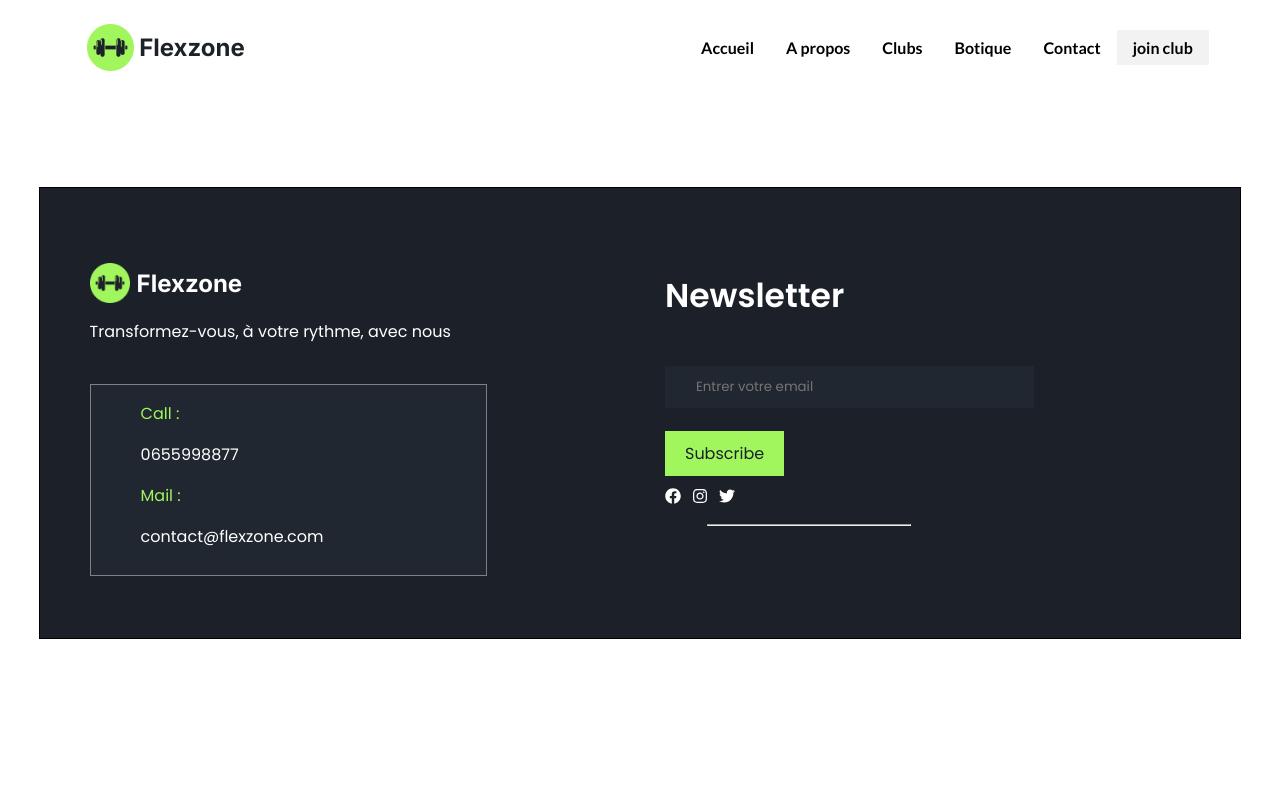
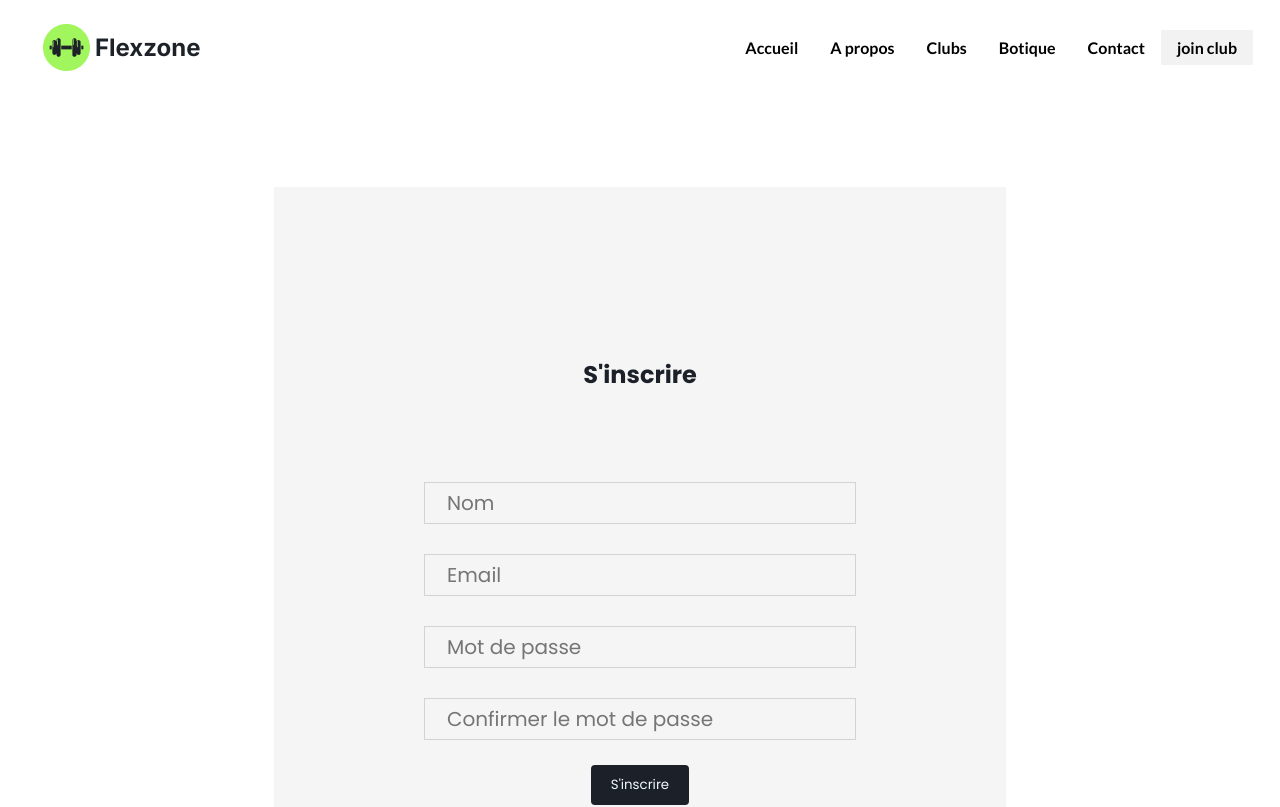
Before and after one commit to chanka1021/FlexZone, a React (Create React App) app: page /signup in a window 1280 px wide. Shown: the top 807 px of the page. Built offline with nearby package versions, Linux system fonts and the light colour scheme.

Commit message:
signin & signup

```diff
--- a/src/App.js
+++ b/src/App.js
@@ -6,6 +6,8 @@ import Clubs from "./pages/Clubs";
 import Store from "./pages/Store";
 import Contact from "./pages/Contact";
 import Footer from "./components/Footer";
+import SignIn from "./pages/SignIn";
+import SignUp from "./pages/Signup";
 
 
 function App() {
@@ -18,6 +20,10 @@ function App() {
       <Route path="/Store" element={<Store/>} />
       <Route path="/contact" element={<Contact/>} />
       <Route path="/about" element={<About/>} />
+      <Route path="/signin" element={<SignIn/>} />
+      <Route path="/signup" element={<SignUp/>} />
+
+
     </Routes>
     <Footer/>
     </>
--- a/src/components/styles/Navbar.css
+++ b/src/components/styles/Navbar.css
@@ -11,7 +11,7 @@ nav {
     color: white;
     position: sticky;
     top: 0;
-    width: 90%;
+    width: 97%;
     margin: auto;
 }
 
--- /dev/null
+++ b/src/components/styles/Sign.css
@@ -0,0 +1,61 @@
+.LoginForm{
+    align-items: center;
+    align-content: center;
+    text-align: center;
+    width: fit-content;
+    margin: auto;
+    margin-top: 100px;
+    padding: 150px;
+    background-color: #F5F5F5;
+}
+.LoginForm h2{
+color: #1C2129;
+}
+
+.LoginForm form{
+    margin-top: 60px;
+}
+
+.LoginForm input{
+    font-size: 20px;
+    background-color: #ffffff00;
+    border: 1px solid #D3D3D3;
+    margin-top: 30px;
+    padding: 5px 22px ;
+}
+
+
+.LoginForm button{
+    padding: 10px 20px;
+    background-color: #1C2129;
+    color: aliceblue;
+    font-style: 18px;
+    border: none;
+    border-radius: 4px;
+    margin-top: 25px;
+    cursor: pointer;
+    transition: ease-in-out all 300ms;
+}
+.LoginForm button:hover{
+    background-color: black;
+    color: #D3D3D3;
+}
+.LoginForm p {
+    color: #1C2129;
+    margin-top: 15px;
+}
+.LoginForm p a{
+    color: #1f75ff;
+    cursor: pointer;
+}
+.LoginForm p a:hover{
+    color: #0c972a;
+}
+.SignupLabel {
+    color: #1f75ff;
+    cursor: pointer;
+}
+
+.SignupLabel:hover {
+    color: #0c972a;
+}
--- /dev/null
+++ b/src/pages/SignIn.jsx
@@ -0,0 +1,46 @@
+import React, { useState } from 'react';
+import '../components/styles/Sign.css'
+
+
+function SignIn() {
+    const [email, setEmail] = useState('');
+    const [password, setPassword] = useState('');
+
+    const handleSignIn = (e) => {
+        e.preventDefault();
+        // Add your sign-in logic here, e.g., make an API call to authenticate the user
+        console.log('Signing in with:', email, password);
+    };
+
+    return (
+        <div className='LoginForm'>
+            <h2>Se connecter</h2>
+            <form   onSubmit={handleSignIn}>
+                <label>
+                    <input
+                        placeholder='Email'
+                        type="email"
+                        value={email}
+                        onChange={(e) => setEmail(e.target.value)}
+                        required
+                    />
+                </label>
+                <br />
+                <label>
+                    <input
+                        placeholder='Mot de pass'
+                        type="password"
+                        value={password}
+                        onChange={(e) => setPassword(e.target.value)}
+                        required
+                    />
+                </label>
+                <br />
+                <button type="submit">Sign In</button>
+            </form>
+           <p>Vous n'avez pas de compte ? <a className='SignupLabel'> S'inscrire maintenant</a></p>
+        </div>
+    );
+}
+
+export default SignIn;
--- /dev/null
+++ b/src/pages/Signup.jsx
@@ -0,0 +1,68 @@
+// SignUp.js
+
+import React, { useState } from 'react';
+import '../components/styles/Sign.css';
+
+function SignUp() {
+    const [name, setName] = useState('');
+    const [email, setEmail] = useState('');
+    const [password, setPassword] = useState('');
+    const [confirmPassword, setConfirmPassword] = useState('');
+
+    const handleSignUp = (e) => {
+        e.preventDefault();
+        // Add your sign-up logic here, e.g., make an API call to create a new user
+        console.log('Signing up with:', name, email, password, confirmPassword);
+    };
+
+    return (
+        <div className='LoginForm'>
+            <h2>S'inscrire</h2>
+            <form onSubmit={handleSignUp}>
+                <label>
+                    <input
+                        placeholder='Nom'
+                        type="text"
+                        value={name}
+                        onChange={(e) => setName(e.target.value)}
+                        required
+                    />
+                </label>
+                <br />
+                <label>
+                    <input
+                        placeholder='Email'
+                        type="email"
+                        value={email}
+                        onChange={(e) => setEmail(e.target.value)}
+                        required
+                    />
+                </label>
+                <br />
+                <label>
+                    <input
+                        placeholder='Mot de passe'
+                        type="password"
+                        value={password}
+                        onChange={(e) => setPassword(e.target.value)}
+                        required
+                    />
+                </label>
+                <br />
+                <label>
+                    <input
+                        placeholder='Confirmer le mot de passe'
+                        type="password"
+                        value={confirmPassword}
+                        onChange={(e) => setConfirmPassword(e.target.value)}
+                        required
+                    />
+                </label>
+                <br />
+                <button type="submit">S'inscrire</button>
+            </form>
+        </div>
+    );
+}
+
+export default SignUp;
```
